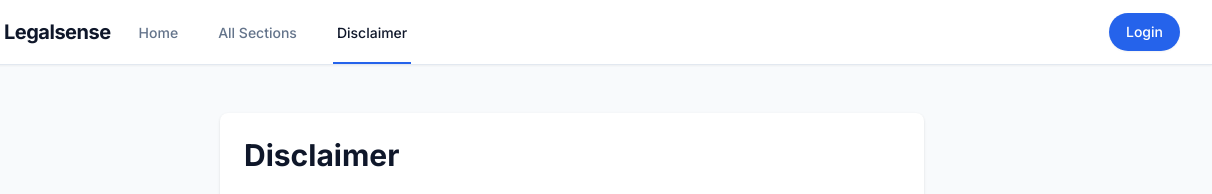
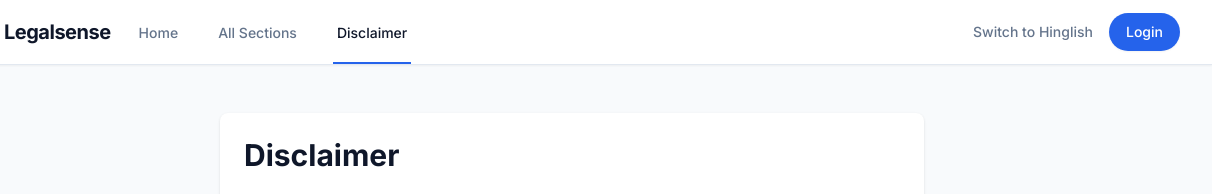
Before and after one commit to tausifkhan66522008-afk/legalsense, a plain HTML site: page disclaimer.html in a window 1280 px wide. Shown: the top 194 px of the page, 68-1280 px from the left. Drawn offline with nearby package versions, Linux system fonts and the light colour scheme.

Commit message:
Update disclaimer.html

```diff
--- a/disclaimer.html
+++ b/disclaimer.html
@@ -56,6 +56,10 @@
                 </div>
                 <!-- Desktop Login Button -->
                 <div class="hidden sm:ml-6 sm:flex sm:items-center">
+                    <button id="lang-toggle"
+                        class="mr-4 text-sm font-medium text-slate-500 hover:text-slate-900 focus:outline-none transition-colors">
+                        Switch to Hinglish
+                    </button>
                     <a href="login.html"
                         class="inline-flex items-center px-4 py-2 border border-transparent text-sm font-medium rounded-full shadow-sm text-white bg-primary hover:bg-blue-700 focus:outline-none focus:ring-2 focus:ring-offset-2 focus:ring-primary">
                         Login
```
